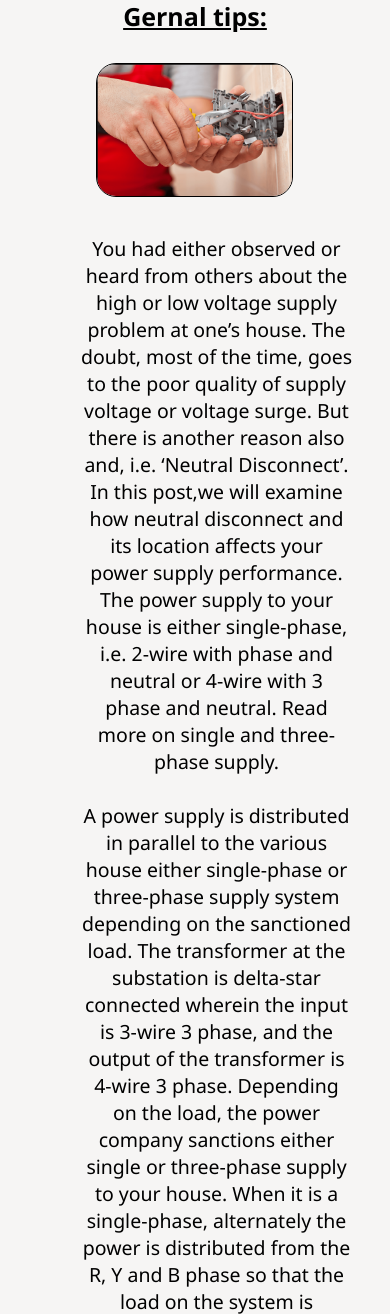
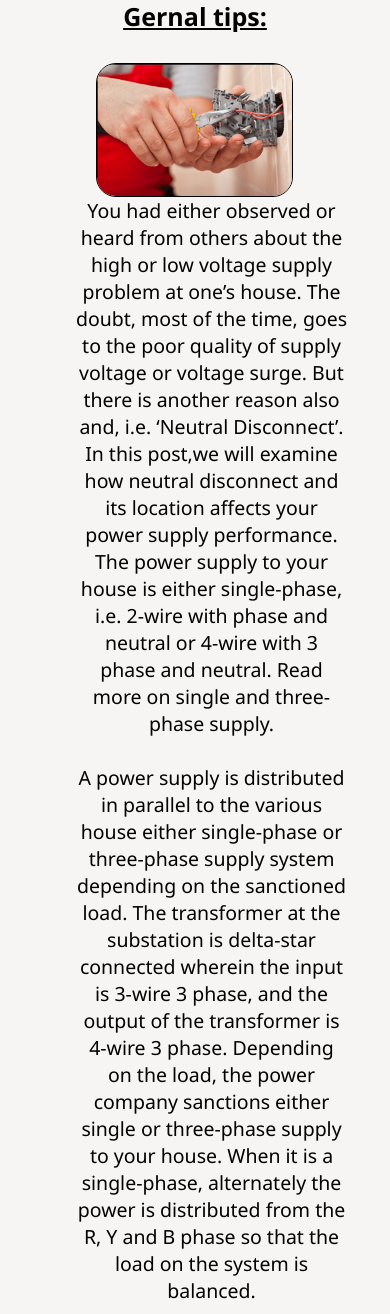
Before and after one commit to 9926830418/Electric-billing-system, a PHP site: page / in a window 390 px wide. Shown: the part 1109-2423 px from the top of the page. Run offline with PHP 8.4, Linux system fonts and the light colour scheme; some libraries are stand-ins or nearby versions.

Commit message:
Update style.css

```diff
--- a/style.css
+++ b/style.css
@@ -456,9 +456,9 @@ label #butn, label #cancel{
   #intro{
     /*padding: 0px 0px;*/
     display: block;
-    margin-left: 10px;
+    margin-left: 5px;
     margin-right: 10px;
-    margin-top: 45%;
+    margin-top: 30%;
     text-align:center;
     font-size: 5vw;
   }
```
